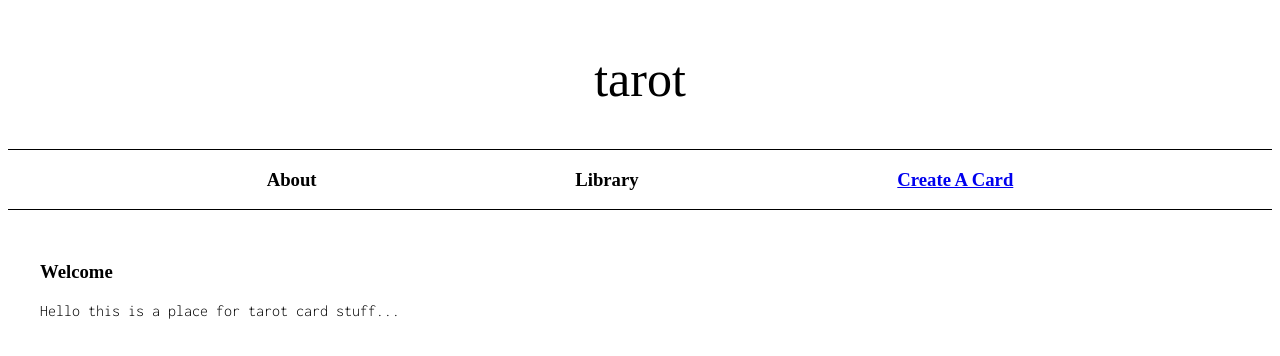
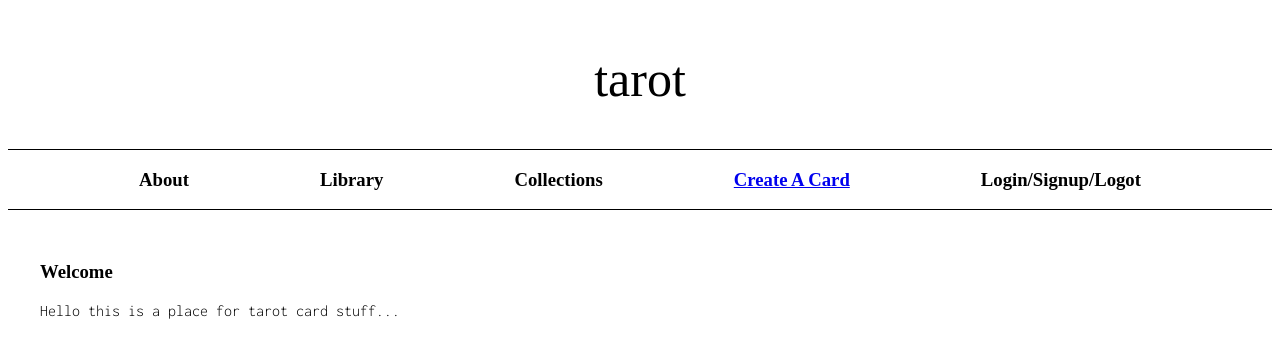
Before and after one commit to dakotadruley/tarot_frontend, a React app: page / in a window 1280 px wide. Shown: the top 356 px of the page. Built offline with nearby package versions, Linux system fonts and the light colour scheme; a web font is replaced by a local one.

Commit message:
added some nav elements for future feature build out

```diff
--- a/src/components/Home/Home.jsx
+++ b/src/components/Home/Home.jsx
@@ -12,7 +12,9 @@ const Home = () => {
             <nav>
                 <h3>About</h3>
                 <h3>Library</h3>
+                <h3>Collections</h3>
                 <h3><Link to='/createCard'>Create A Card</Link></h3>
+                <h3>Login/Signup/Logot</h3>
             </nav>
 
             <aside>
```
